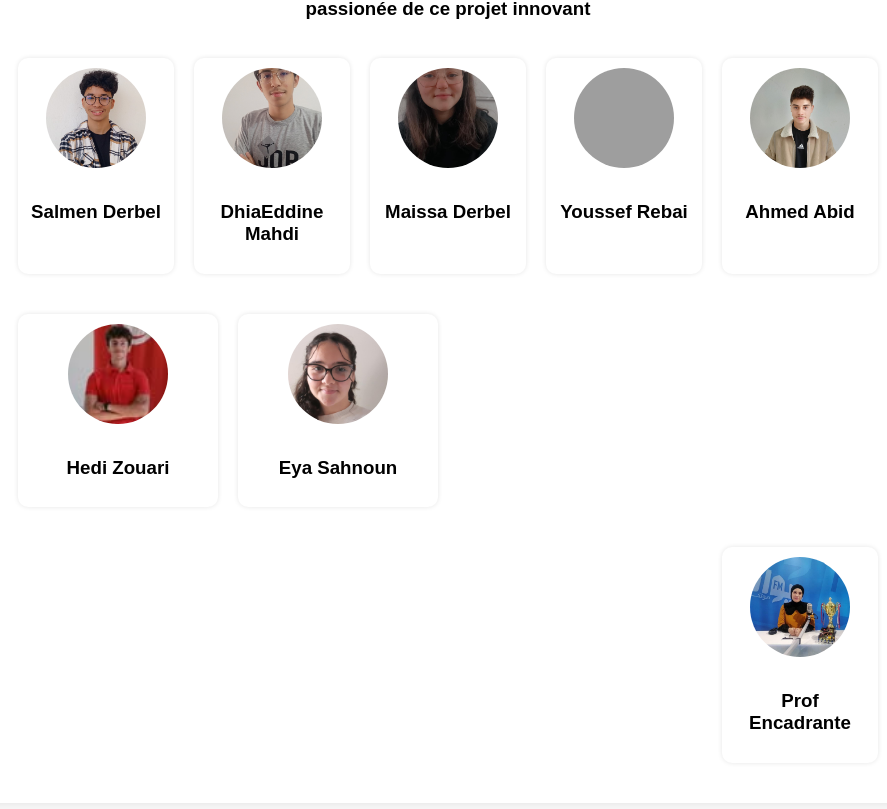
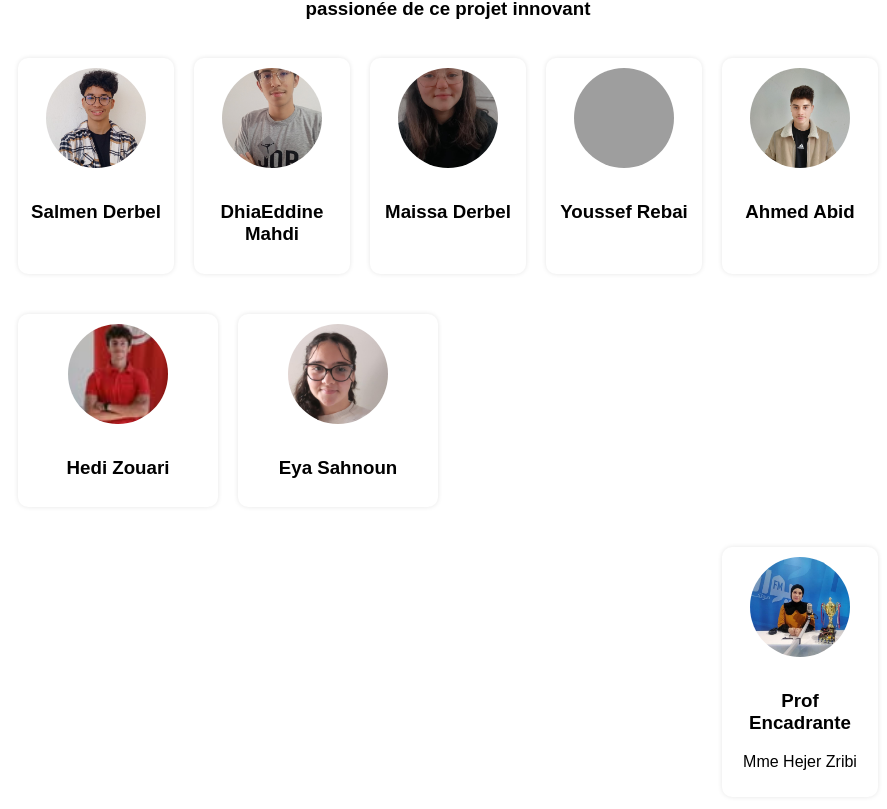
Before and after one commit to chebbiroboticsclub/ins_drone_detection, a plain HTML site: page team.html in a window 1280 px wide. Shown: the part 461-1270 px from the top of the page, without its empty margins (192-1079 px from the left). Drawn offline with Linux system fonts and the light colour scheme; grey boxes are pictures that could not be loaded.

Commit message:
nom mme hejer

```diff
--- a/team.html
+++ b/team.html
@@ -246,6 +246,9 @@ header {
             <div class="team-member professor">
                 <img src="assets/img/mme hejer.jpg" alt="Professor">
                 <h3>Prof Encadrante</h3>
+                <p>Mme Hejer Zribi
+
+                </p>
 
             </div>
         </div>
```
